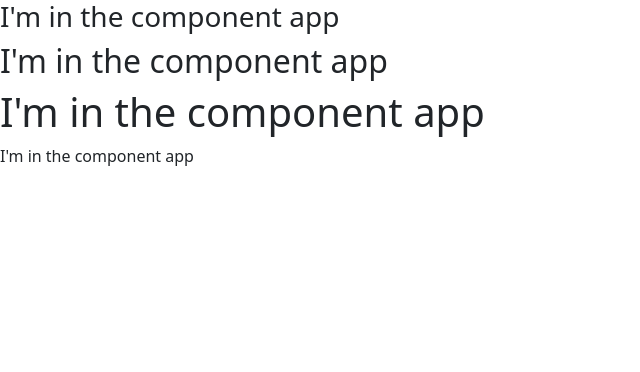
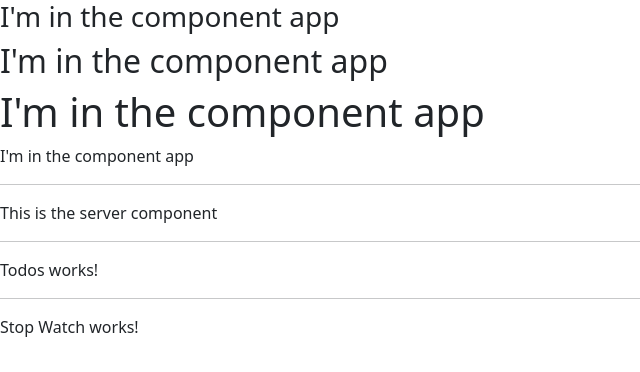
Before and after one commit to khanwaz/Ang, an Angular app in the folder firstProject/: page / in a window 1280 px wide. Shown: the top 372 px of the page, without its empty margins (0-640 px from the left). Built offline with nearby package versions, Linux system fonts and the light colour scheme.

Commit message:
created stopwatch component
stopwatch.component.ts
stopwatch.component.html
stopwatch.component.css

```diff
--- a/firstProject/src/app/MyComponents/server/server.component.html
+++ b/firstProject/src/app/MyComponents/server/server.component.html
@@ -0,0 +1 @@
+<p>This is the server component  </p>
--- /dev/null
+++ b/firstProject/src/app/MyComponents/stopwatch/stopwatch.component.html
@@ -0,0 +1 @@
+<p>Stop Watch works!</p>
--- a/firstProject/src/app/MyComponents/todos/todos.component.html
+++ b/firstProject/src/app/MyComponents/todos/todos.component.html
@@ -1 +1 @@
-<p>todos works!</p>
+<p>Todos works!</p>
--- a/firstProject/src/app/MyComponents/todos/todos.component.ts
+++ b/firstProject/src/app/MyComponents/todos/todos.component.ts
@@ -3,13 +3,10 @@ import { Component, OnInit } from '@angular/core';
 @Component({
   selector: 'app-todos',
   templateUrl: './todos.component.html',
-  styleUrls: ['./todos.component.css']
+  styleUrls: ['./todos.component.css'],
 })
 export class TodosComponent implements OnInit {
+  constructor() {}
 
-  constructor() { }
-
-  ngOnInit(): void {
-  }
-
+  ngOnInit(): void {}
 }
--- a/firstProject/src/app/app.component.html
+++ b/firstProject/src/app/app.component.html
@@ -2,3 +2,9 @@
 <h2>I'm in the component app</h2>
 <h1>I'm in the component app</h1>
 <p>I'm in the component app</p>
+<hr>
+<app-server></app-server>
+<hr>
+<app-todos></app-todos>
+<hr>
+<app-stopwatch></app-stopwatch>
```
Also changed, not shown: firstProject/src/app/MyComponents/stopwatch/stopwatch.component.ts (added, +8 -0 lines), firstProject/src/app/app.module.ts (+12 -2 lines), firstProject/src/app/MyComponents/stopwatch/stopwatch.component.css (added).
